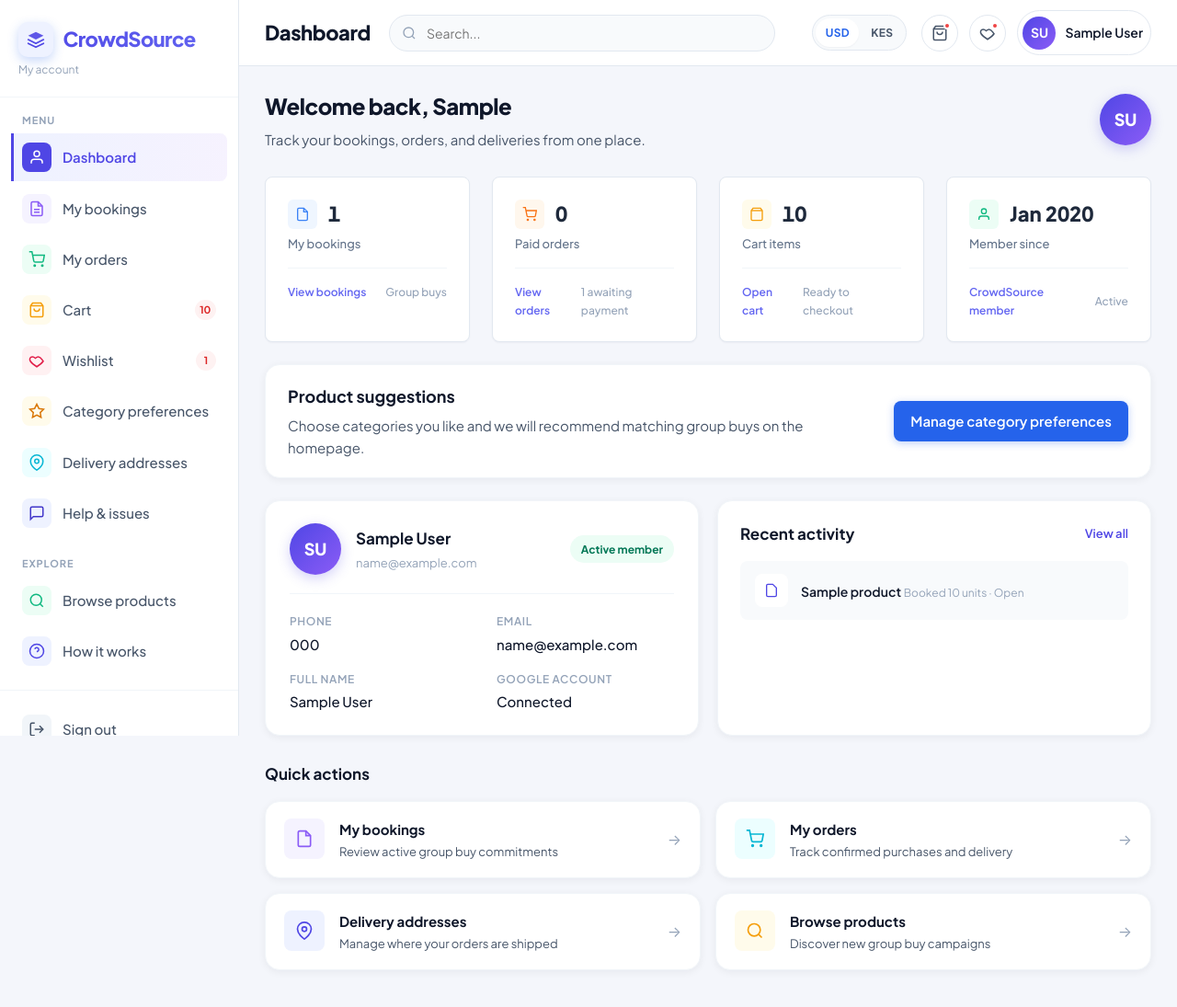
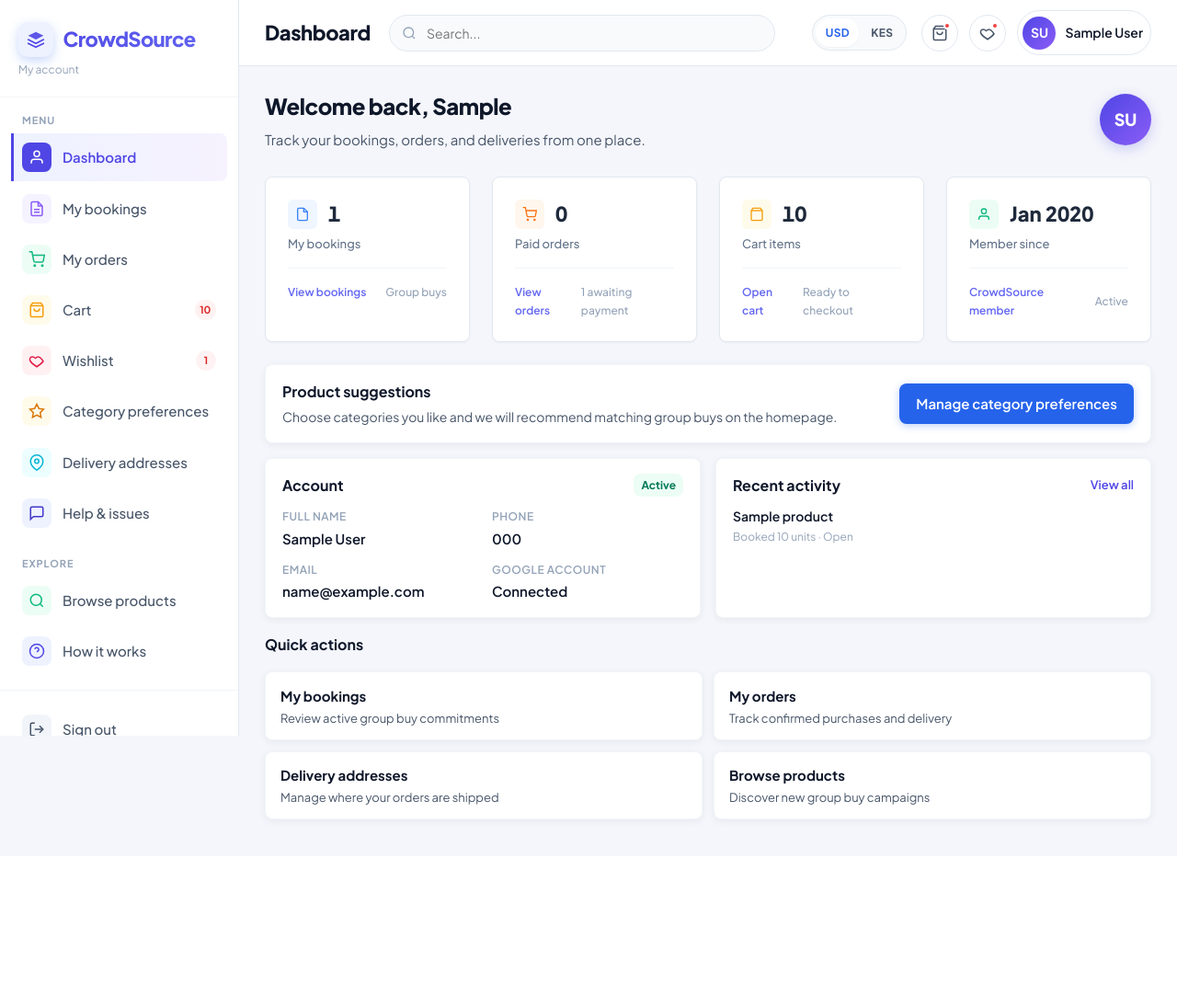
Before and after one commit to kamcho/crowdsource, a Django app: page /users/profile/ in a window 1280 px wide. Shown: the whole page at 92% size. After the commit the page ends 898 px from the top, so only its background shows below. Run offline with Django 5.2, Linux system fonts and the light colour scheme; a user stored in the database is signed in; tables that the repository leaves empty hold one stand-in row (values such as "Sample post").

Commit message:
Tighten the profile page from product suggestions down.
Co-authored-by: Cursor <cursoragent@cursor.com>

```diff
--- a/static/css/dashboard.css
+++ b/static/css/dashboard.css
@@ -1535,3 +1535,183 @@ a.profile-stat-card-link:hover {
         align-items: flex-start;
     }
 }
+
+.account-lower {
+    display: flex;
+    flex-direction: column;
+    gap: 1rem;
+}
+
+.account-lower-card {
+    background: var(--color-surface);
+    border: 1px solid var(--color-border-light);
+    border-radius: 8px;
+    box-shadow: var(--shadow-sm);
+    padding: 1rem 1.125rem;
+}
+
+.account-suggest {
+    display: flex;
+    align-items: center;
+    justify-content: space-between;
+    gap: 1rem;
+}
+
+.account-suggest h2,
+.account-lower-head h2 {
+    margin: 0;
+    font-size: 1rem;
+    font-weight: 700;
+}
+
+.account-suggest p {
+    margin: 0.25rem 0 0;
+    color: var(--color-text-secondary);
+    font-size: 0.875rem;
+}
+
+.account-suggest .btn {
+    flex-shrink: 0;
+}
+
+.account-split {
+    display: grid;
+    grid-template-columns: 1fr 1fr;
+    gap: 1rem;
+    align-items: stretch;
+}
+
+.account-lower-head {
+    display: flex;
+    align-items: center;
+    justify-content: space-between;
+    gap: 0.75rem;
+    margin-bottom: 0.75rem;
+}
+
+.account-actions-head {
+    margin-bottom: 0;
+}
+
+.account-status {
+    padding: 0.2rem 0.5rem;
+    border-radius: 8px;
+    background: var(--dash-green-soft);
+    color: #047857;
+    font-size: 0.75rem;
+    font-weight: 700;
+}
+
+.account-detail-list {
+    display: grid;
+    grid-template-columns: 1fr 1fr;
+    gap: 0.75rem 1.25rem;
+    margin: 0;
+}
+
+.account-detail-list dt {
+    font-size: 0.75rem;
+    font-weight: 600;
+    letter-spacing: 0.04em;
+    text-transform: uppercase;
+    color: var(--color-text-muted);
+    margin-bottom: 0.15rem;
+}
+
+.account-detail-list dd {
+    margin: 0;
+    font-size: 0.9375rem;
+    font-weight: 600;
+    word-break: break-word;
+}
+
+.account-activity {
+    display: flex;
+    flex-direction: column;
+}
+
+.account-activity-item {
+    display: flex;
+    flex-direction: column;
+    gap: 0.15rem;
+    padding: 0.7rem 0;
+    border-top: 1px solid var(--color-border-light);
+    text-decoration: none;
+    color: inherit;
+}
+
+.account-activity-item:first-child {
+    border-top: 0;
+    padding-top: 0;
+}
+
+.account-activity-title {
+    font-size: 0.875rem;
+    font-weight: 600;
+    line-height: 1.35;
+}
+
+.account-activity-meta {
+    font-size: 0.75rem;
+    color: var(--color-text-muted);
+}
+
+.account-empty {
+    padding: 0.5rem 0 0.25rem;
+}
+
+.account-empty p {
+    margin: 0 0 0.75rem;
+    color: var(--color-text-secondary);
+    font-size: 0.875rem;
+}
+
+.account-actions {
+    display: grid;
+    grid-template-columns: 1fr 1fr;
+    gap: 0.75rem;
+}
+
+.account-action {
+    display: flex;
+    flex-direction: column;
+    gap: 0.2rem;
+    padding: 0.85rem 1rem;
+    background: var(--color-surface);
+    border: 1px solid var(--color-border-light);
+    border-radius: 8px;
+    box-shadow: var(--shadow-sm);
+    text-decoration: none;
+    color: inherit;
+}
+
+.account-action:hover {
+    border-color: rgba(37, 99, 235, 0.35);
+    background: var(--color-primary-soft);
+}
+
+.account-action-title {
+    font-size: 0.9375rem;
+    font-weight: 700;
+}
+
+.account-action-desc {
+    font-size: 0.8125rem;
+    color: var(--color-text-secondary);
+    line-height: 1.4;
+}
+
+@media (max-width: 800px) {
+    .account-suggest,
+    .account-split,
+    .account-detail-list,
+    .account-actions {
+        grid-template-columns: 1fr;
+    }
+
+    .account-suggest {
+        display: flex;
+        flex-direction: column;
+        align-items: flex-start;
+    }
+}
--- a/users/templates/users/profile.html
+++ b/users/templates/users/profile.html
@@ -67,134 +67,98 @@
     </article>
 </div>
 
-<div class="user-profile-card category-preferences-promo">
-    <div class="category-preferences-promo-copy">
+<section class="account-lower">
+    <div class="account-lower-card account-suggest">
+        <div>
             <h2>Product suggestions</h2>
             <p>Choose categories you like and we will recommend matching group buys on the homepage.</p>
         </div>
         <a href="{% url 'users:category_preferences' %}" class="btn btn-primary">Manage category preferences</a>
     </div>
 
-<div class="dash-panels-row dash-panels-row-equal">
-    <div class="user-profile-card" style="margin-bottom: 0;">
-        <div class="user-profile-card-header">
-            <div class="user-profile-avatar-lg" aria-hidden="true">{{ user.first_name|slice:":1"|upper }}{{ user.last_name|slice:":1"|upper }}</div>
+    <div class="account-split">
+        <section class="account-lower-card">
+            <div class="account-lower-head">
+                <h2>Account</h2>
+                <span class="account-status">Active</span>
+            </div>
+            <dl class="account-detail-list">
                 <div>
-                <h2>{{ user.get_full_name }}</h2>
-                <p>{% if user.email %}{{ user.email }}{% else %}{{ user.phone }}{% endif %}</p>
+                    <dt>Full name</dt>
+                    <dd>{{ user.get_full_name }}</dd>
                 </div>
-            <span class="user-profile-badge">Active member</span>
-        </div>
-        <dl class="user-profile-details">
                 {% if user.phone %}
-            <div class="user-profile-row">
+                <div>
                     <dt>Phone</dt>
                     <dd>{{ user.phone }}</dd>
                 </div>
                 {% endif %}
                 {% if user.email %}
-            <div class="user-profile-row">
+                <div>
                     <dt>Email</dt>
                     <dd>{{ user.email }}</dd>
                 </div>
                 {% endif %}
-            <div class="user-profile-row">
-                <dt>Full name</dt>
-                <dd>{{ user.get_full_name }}</dd>
-            </div>
                 {% if user.google_id %}
-            <div class="user-profile-row">
+                <div>
                     <dt>Google account</dt>
                     <dd>Connected</dd>
                 </div>
                 {% endif %}
             </dl>
-    </div>
+        </section>
 
-    <div class="dash-panel">
-        <div class="dash-section-header">
+        <section class="account-lower-card">
+            <div class="account-lower-head">
                 <h2>Recent activity</h2>
                 {% if recent_orders or recent_pledges %}
                 <a href="{% url 'order_list' %}" class="dash-view-all">View all</a>
                 {% endif %}
             </div>
             {% if recent_orders or recent_pledges %}
-        <div class="user-activity-list">
+            <div class="account-activity">
                 {% for order in recent_orders|slice:":3" %}
-            <a href="{% url 'order_detail' order.pk %}" class="user-activity-item">
-                <span class="user-activity-icon" aria-hidden="true">
-                    <svg width="16" height="16" viewBox="0 0 24 24" fill="none" stroke="currentColor" stroke-width="2"><circle cx="9" cy="21" r="1"/><circle cx="20" cy="21" r="1"/><path d="M1 1h4l2.68 13.39a2 2 0 0 0 2 1.61h9.72a2 2 0 0 0 2-1.61L23 6H6"/></svg>
-                </span>
-                <span class="user-activity-body">
-                    <span class="user-activity-title">Order #{{ order.pk }} · {{ order.group_buy.product.name }}</span>
-                    <span class="user-activity-meta">Paid · {% money order.total_amount %} · {{ order.created_at|date:"M j, Y" }}</span>
-                </span>
+                <a href="{% url 'order_detail' order.pk %}" class="account-activity-item">
+                    <span class="account-activity-title">Order #{{ order.pk }} · {{ order.group_buy.product.name }}</span>
+                    <span class="account-activity-meta">Paid · {% money order.total_amount %} · {{ order.created_at|date:"M j, Y" }}</span>
                 </a>
                 {% endfor %}
                 {% for pledge in recent_pledges|slice:":2" %}
-            <a href="{% url 'pledge_list' %}" class="user-activity-item">
-                <span class="user-activity-icon" aria-hidden="true">
-                    <svg width="16" height="16" viewBox="0 0 24 24" fill="none" stroke="currentColor" stroke-width="2"><path d="M14 2H6a2 2 0 0 0-2 2v16a2 2 0 0 0 2 2h12a2 2 0 0 0 2-2V8z"/></svg>
-                </span>
-                <span class="user-activity-body">
-                    <span class="user-activity-title">{{ pledge.group_buy.product.name }}</span>
-                    <span class="user-activity-meta">Booked {{ pledge.quantity }} unit{{ pledge.quantity|pluralize }} · {{ pledge.group_buy.get_status_display }}</span>
-                </span>
+                <a href="{% url 'pledge_list' %}" class="account-activity-item">
+                    <span class="account-activity-title">{{ pledge.group_buy.product.name }}</span>
+                    <span class="account-activity-meta">Booked {{ pledge.quantity }} unit{{ pledge.quantity|pluralize }} · {{ pledge.group_buy.get_status_display }}</span>
                 </a>
                 {% endfor %}
             </div>
             {% else %}
-        <div class="user-empty-state">
+            <div class="account-empty">
                 <p>No activity yet. Browse products and join your first group buy.</p>
                 <a href="{% url 'home:product_browse' %}" class="btn btn-primary">Browse products</a>
             </div>
             {% endif %}
-    </div>
+        </section>
     </div>
 
-<div class="dash-section-header" style="margin-top: 1.75rem;">
+    <div class="account-lower-head account-actions-head">
         <h2>Quick actions</h2>
     </div>
-<div class="dashboard-links-grid">
-    <a href="{% url 'pledge_list' %}" class="dash-action-card">
-        <span class="dash-action-icon dash-stat-icon-purple" aria-hidden="true">
-            <svg width="20" height="20" viewBox="0 0 24 24" fill="none" stroke="currentColor" stroke-width="2"><path d="M14 2H6a2 2 0 0 0-2 2v16a2 2 0 0 0 2 2h12a2 2 0 0 0 2-2V8z"/><polyline points="14 2 14 8 20 8"/></svg>
-        </span>
-        <span class="dash-action-body">
-            <span class="dash-action-title">My bookings</span>
-            <span class="dash-action-desc">Review active group buy commitments</span>
-        </span>
-        <span class="dash-action-arrow" aria-hidden="true">→</span>
+    <div class="account-actions">
+        <a href="{% url 'pledge_list' %}" class="account-action">
+            <span class="account-action-title">My bookings</span>
+            <span class="account-action-desc">Review active group buy commitments</span>
         </a>
-    <a href="{% url 'order_list' %}" class="dash-action-card">
-        <span class="dash-action-icon dash-stat-icon-teal" aria-hidden="true">
-            <svg width="20" height="20" viewBox="0 0 24 24" fill="none" stroke="currentColor" stroke-width="2"><circle cx="9" cy="21" r="1"/><circle cx="20" cy="21" r="1"/><path d="M1 1h4l2.68 13.39a2 2 0 0 0 2 1.61h9.72a2 2 0 0 0 2-1.61L23 6H6"/></svg>
-        </span>
-        <span class="dash-action-body">
-            <span class="dash-action-title">My orders</span>
-            <span class="dash-action-desc">Track confirmed purchases and delivery</span>
-        </span>
-        <span class="dash-action-arrow" aria-hidden="true">→</span>
+        <a href="{% url 'order_list' %}" class="account-action">
+            <span class="account-action-title">My orders</span>
+            <span class="account-action-desc">Track confirmed purchases and delivery</span>
         </a>
-    <a href="{% url 'address_list' %}" class="dash-action-card">
-        <span class="dash-action-icon dash-stat-icon-blue" aria-hidden="true">
-            <svg width="20" height="20" viewBox="0 0 24 24" fill="none" stroke="currentColor" stroke-width="2"><path d="M21 10c0 7-9 13-9 13s-9-6-9-13a9 9 0 0 1 18 0z"/><circle cx="12" cy="10" r="3"/></svg>
-        </span>
-        <span class="dash-action-body">
-            <span class="dash-action-title">Delivery addresses</span>
-            <span class="dash-action-desc">Manage where your orders are shipped</span>
-        </span>
-        <span class="dash-action-arrow" aria-hidden="true">→</span>
+        <a href="{% url 'address_list' %}" class="account-action">
+            <span class="account-action-title">Delivery addresses</span>
+            <span class="account-action-desc">Manage where your orders are shipped</span>
         </a>
-    <a href="{% url 'home:product_browse' %}" class="dash-action-card">
-        <span class="dash-action-icon dash-stat-icon-orange" aria-hidden="true">
-            <svg width="20" height="20" viewBox="0 0 24 24" fill="none" stroke="currentColor" stroke-width="2"><circle cx="11" cy="11" r="8"/><line x1="21" y1="21" x2="16.65" y2="16.65"/></svg>
-        </span>
-        <span class="dash-action-body">
-            <span class="dash-action-title">Browse products</span>
-            <span class="dash-action-desc">Discover new group buy campaigns</span>
-        </span>
-        <span class="dash-action-arrow" aria-hidden="true">→</span>
+        <a href="{% url 'home:product_browse' %}" class="account-action">
+            <span class="account-action-title">Browse products</span>
+            <span class="account-action-desc">Discover new group buy campaigns</span>
         </a>
     </div>
+</section>
 {% endblock %}
```
Lines whose indentation alone changed are shown as unchanged.
